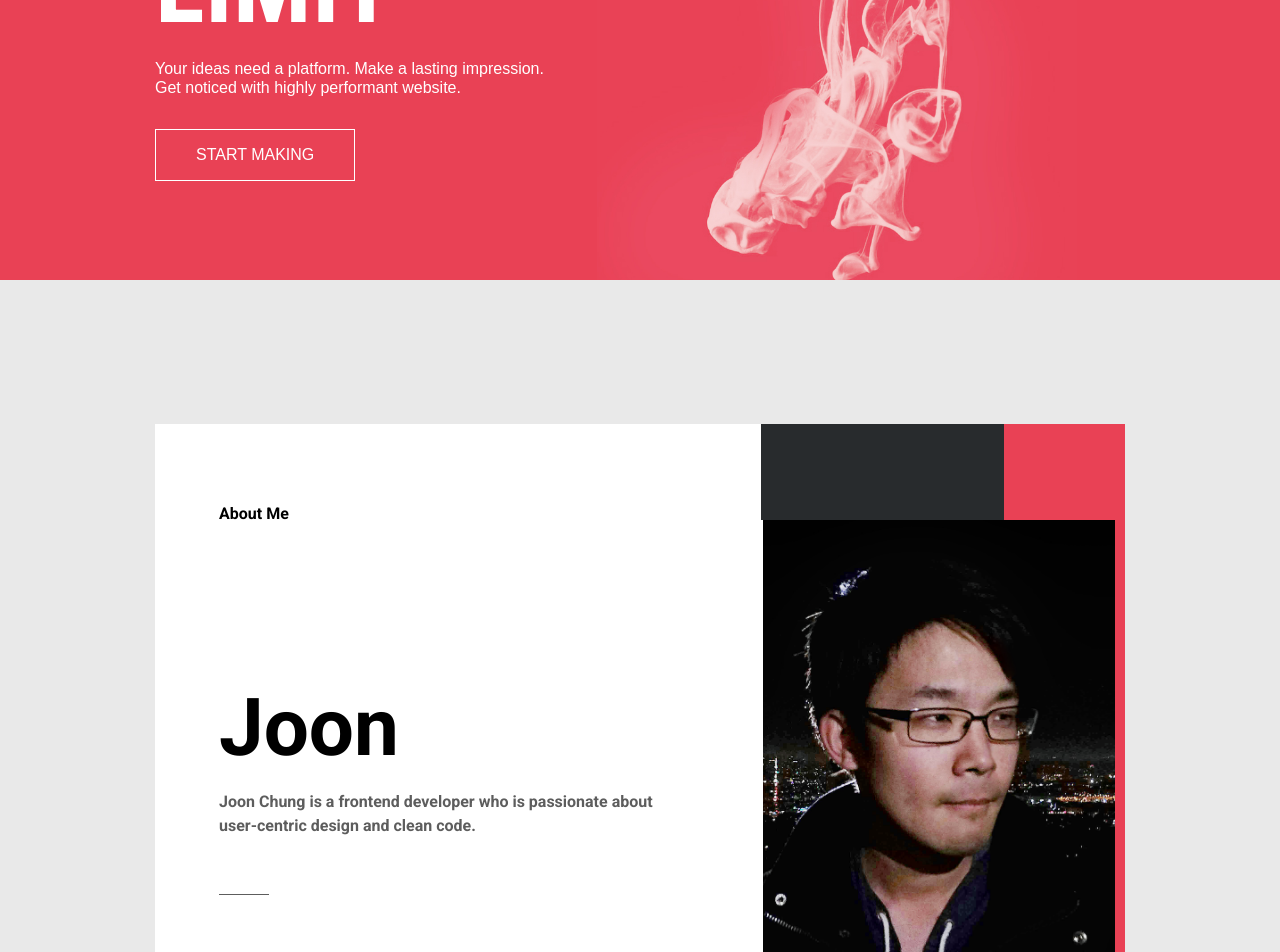
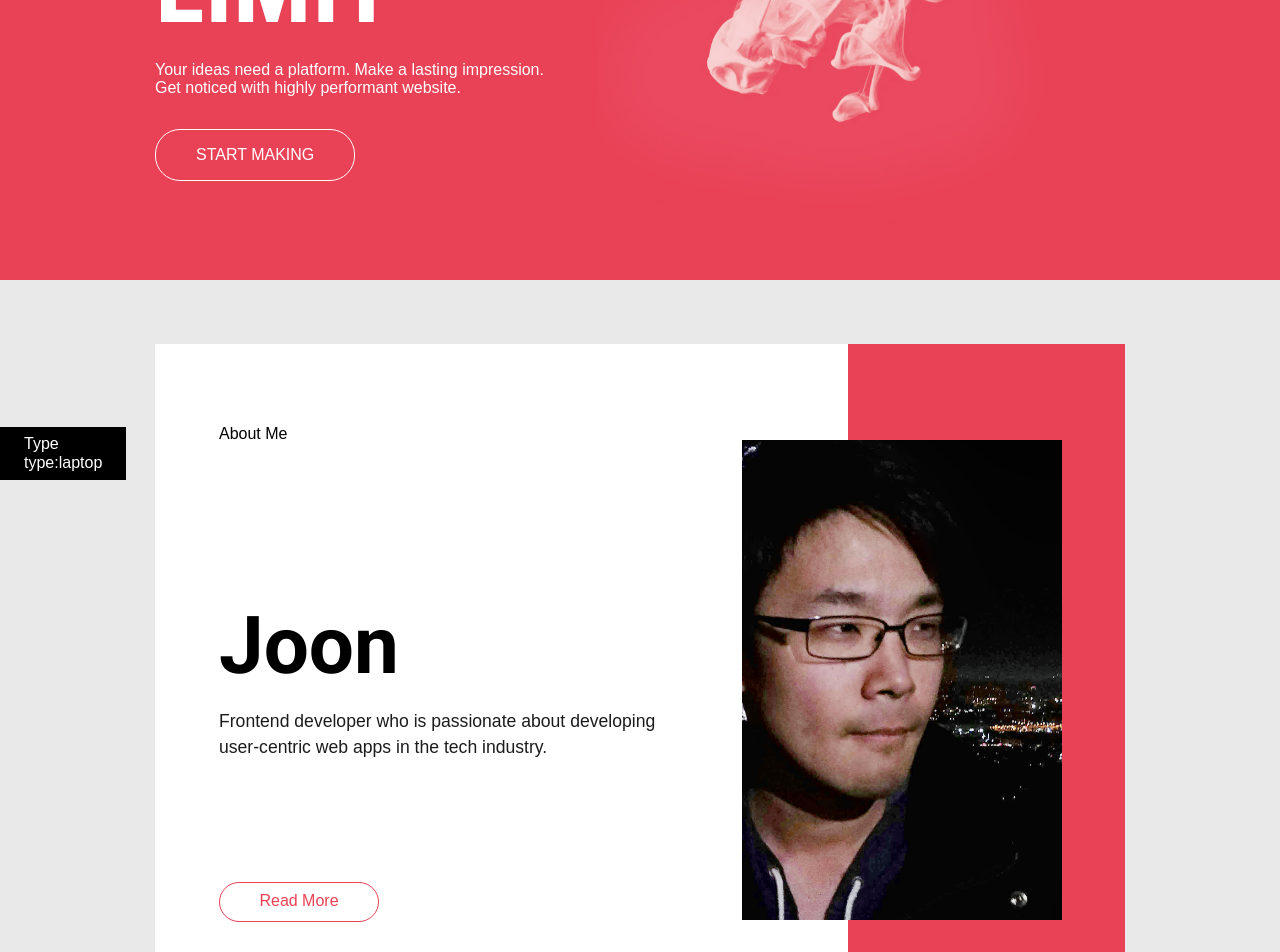
Before and after one commit to joonsubtalk/jsub, a React (Create React App) app: page / in a window 1280 px wide. Shown: the part 320-1272 px from the top of the page. Built offline with nearby package versions, Linux system fonts and the light colour scheme; a web font is replaced by a local one.

Commit message:
major update

```diff
--- a/src/Component/About/About.jsx
+++ b/src/Component/About/About.jsx
@@ -5,36 +5,49 @@ import './about.css';
 
 class About extends Component {
 
+	state = {
+		reveal : false
+	}
+
 	renderArrayToParagraph = (arr) => {
 		return arr.map((line, idx) => {
 			return <p key={idx}>{line}</p>
 		})
 	}
 
+	clickHandler = () => {
+		this.setState({reveal : !this.state.reveal})
+	}
+
 	render() {
 
 		const { description, pic, blurb } = this.props;
+		const { reveal } = this.state;
 
 		return (
-			<section className="c-about">
+			<section className={`c-about ${reveal ? 'c-about--reveal' : ''}`}>
 				<div className="c-about__background">
 					<div className="c-about__background1"></div>
-					<div className="c-about__background2"></div>
-					<div className="c-about__background3"></div>
+					<div className="c-about__background2">
+						<div className="c-about__background2Active"></div>
+					</div>
+					<div className="c-about__background3">
+						<div className="c-about__background3Active"></div>
+					</div>
 				</div>
-				<div className="c-about__container">
+				<div onMouseEnter={this.clickHandler} onMouseLeave={this.clickHandler} className="c-about__container">
 					<div className="c-about__header">About Me</div>
-					<button className="c-about__readmore" />
-					<div className="c-about__hr"></div>
+					<button className="c-about__readmore">Read More</button>
 					<div className="c-about__content">
 						<div className="c-about__card">
 							<div className="c-about__text">
 								<div className="c-about__title">Joon</div>
 								<div className="c-about__teaser">{blurb}</div>
+								<div className="c-about__description">{this.renderArrayToParagraph(description)}</div>
 							</div>
 						</div>
 						<div className="c-about__featuredImage">
-							<img className="c-about__image" src={pic} alt="" />
+							<img className="c-about__image" src={pic} alt="profile pic of joon" />
 						</div>
 					</div>
 				</div>
--- a/src/Component/About/about.scss
+++ b/src/Component/About/about.scss
@@ -4,15 +4,27 @@
     $ABOUT_HEIGHT: 60em;
     $SUBHEIGHT: $ABOUT_HEIGHT - 18em;
 
-    font-family: 'Roboto', sans-serif;
     background-color: $ABOUT_BACKGROUND;
-    height: $ABOUT_HEIGHT;
+    height: 42em;
     display: flex;
     justify-content: center;
     align-items: center;
 
+    @media #{$desktop} {
+        height: $ABOUT_HEIGHT;
+    }
+
+    @media #{$laptop} {
+        height: $ABOUT_HEIGHT - 10em;
+    }
+
+    @media #{$tablet} {
+        height: $ABOUT_HEIGHT;
+    }
+
     &__image {
-        width: 30em;
+        transition: all ease .5s;
+        width: 37em;
         height: 100%;
         object-fit: cover;
         position: absolute;
@@ -23,6 +35,18 @@
         width: 22em;
         position: relative;
         overflow: hidden;
+
+        @media #{$desktop} {
+            width: 22em;
+        }
+
+        @media #{$laptop} {
+            width: 20em;
+        }
+
+        @media #{$tablet} {
+            width: 700px;
+        }
     }
 
     &__container {
@@ -33,6 +57,9 @@
         display: flex;
 
         @media #{$desktop} {
+            position: absolute;
+            height: $SUBHEIGHT;
+            display: flex;
             width: 1200px;
         }
 
@@ -45,15 +72,6 @@
         }
     }
 
-    &__hr {
-        width: 50px;
-        height: 1px;
-        position: absolute;
-        top: 70%;
-        left: 4em;
-        background-color: #5d5d5d;// TODO::
-    }
-
     &__header {
         position: absolute;
         top: 12%;
@@ -61,8 +79,15 @@
     }
 
     &__content {
-        padding: 6em 10em 6em 2em;
         display: flex;
+
+        @media #{$desktop} {
+            padding: 6em 10em 6em 2em;
+        }
+
+        @media #{$laptop} {
+            padding: 6em 0em 6em 2em;
+        }
     }
 
     &__card {
@@ -71,32 +96,63 @@
         display: flex;
         justify-content: center;
         align-items: center;
+
+        @media #{$desktop} {
+            padding: 3em 6em 3em 2em;
+        }
+
+        @media #{$laptop} {
+            padding: 3em 3em 3em 2em;
+        }
+
+        @media #{$tablet} {
+            padding: 0;
+        }
     }
 
-    &__text {
-
+    &__description {
+        width: 27em;
+        height: 0;
+        color: #484848;// TODO ::
+        line-height: 1.5;
+        overflow: hidden;
+        transition: all ease .5s;
+        font-size: 1.1em;
     }
 
     &__readmore {
+        color: $PRIMARY;
         position: absolute;
-        width: 40px;
+        width: 10em;
         height: 40px;
         top: 80%;
         left: 4em;
-        border-radius: 50%;
-        border: none;
-        background-color: $PRIMARY;
+        border-radius: 25px;
+        background-color: $COLOR_WHITE;
+        border: 1px solid $PRIMARY;
+        outline: none;
+
+        &:hover {
+            background-color: $PRIMARY;
+            cursor: pointer;
+            color: $COLOR_WHITE;
+        }
     }
 
     &__teaser {
-        width: 28em;
-        color: #5d5d5d;// TODO::
+        width: 27em;
+        height: 3em;
+        overflow: hidden;
+        color: $COLOR_DARKGRAPHITE;// TODO::
         line-height: 1.5;
+        font-size: 1.1em;
+        transition: all ease .5s;
     }
 
     &__title {
         font-size: 5em;
         margin-bottom: .2em;
+        font-family: 'Roboto', sans-serif;
     }
 
     //
@@ -115,6 +171,7 @@
         }
 
         @media #{$laptop} {
+            grid-template-columns: 5fr 0fr 2fr;
             width: 970px;
         }
 
@@ -131,4 +188,37 @@
     &__background3 {
         background-color: $ABOUT_BACKGROUND3;
     }
+
+    &__background2Active {
+        background-color: $ABOUT_BACKGROUND3;
+        transition: all ease .5s;
+        width: 0px;
+        height: 100%;
+    }
+    &__background3Active {
+        background-color: $ABOUT_BACKGROUND2;
+        transition: all ease .5s;
+        width: 0px;
+        height: 100%;
+    }
 }
+
+// Modifier
+.c-about--reveal {
+
+    .c-about {  //NAMESPACE
+        &__background2Active {
+            width: 100%;
+        }
+        &__background3Active {
+            width: 100%;
+        }
+        &__description {
+            height: 15em;
+        }
+        &__image {
+            width: 22em;
+        }
+    }
+
+}
--- a/src/Component/Debugger/Debugger.jsx
+++ b/src/Component/Debugger/Debugger.jsx
@@ -1,17 +1,22 @@
 import React, { Component } from 'react';
+import './debugger.css';
 
 const styles= {
     position : 'fixed',
     zIndex : 999999,
     backgroundColor : '#000',
     padding: '.5em 1.5em',
+    bottom: 0,
     color : '#fff'
 }
 
 class Debugger extends Component {
     render () {
-        return(<div style={styles}>
+        return(<div className="o-debugger" style={styles}>
             Type
+            <div className="o-debugger__type">
+                type:
+            </div>
         </div>);
     }
 }
--- /dev/null
+++ b/src/Component/Debugger/debugger.scss
@@ -0,0 +1,20 @@
+@import 'configs/shared.scss';
+
+.o-debugger {
+
+    &__type:after {
+        content: 'mobile';
+
+        @media #{$desktop} {
+            content: 'desktop';
+        }
+
+        @media #{$laptop} {
+            content: 'laptop';
+        }
+
+        @media #{$tablet} {
+            content: 'tablet';
+        }
+    }
+}
--- a/src/Component/Header/Header.jsx
+++ b/src/Component/Header/Header.jsx
@@ -12,7 +12,7 @@ class Header extends Component {
                     <div className="o-header__aligner">
                         <div className="o-header__content">
                             <div className="o-header__mark">Create without limit</div>
-                            <div className="o-header__subtext">Your ideas need a platform. Make a lasting impression.<br /> Get noticed with highly performant website.</div>
+                            <div className="o-header__subtext">Your ideas need a platform. Make a lasting impression. Get noticed with highly performant website.</div>
                             <button className="o-header__cta">Start Making</button>
                         </div>
                     </div>
--- a/src/Component/Header/header.scss
+++ b/src/Component/Header/header.scss
@@ -7,14 +7,26 @@
     font-size: 1em;
     color: white;
     overflow: hidden;
+    transition: all ease .2s;
+
+    @media #{$mobile} {
+        padding: 1em;
+        height: 50vh;
+    }
 
     &__mark {
-        font-size: 6.5em;
+        font-size: 4.5em;
         font-family: 'Roboto Condensed', sans-serif;
-        width: 5em;
-        line-height: 0.8;
+        width: 100%;
+        line-height: 0.9;
         text-transform: uppercase;
         margin-bottom: 2rem;
+
+        @media #{$notMobile} {
+            font-size: 6.5em;
+            width: 5em;
+            line-height: 0.8;
+        }
     }
 
     &__container {
@@ -52,18 +64,33 @@
     }
 
     &__content {
+        display: flex;
+        flex-direction: column;
+        justify-content: center;
+        position: relative;
+        z-index: 9999999;
 
+        @media #{$notMobile} {
+            display: block;
+        }
     }
 
     &__subtext {
         margin-bottom: 2rem;
+        line-height: 1.4;
+
+        @media #{$notMobile} {
+            line-height: initial;
+            width: 26em;
+        }
     }
 
     &__bgimage {
+        display: block;
         position: absolute;
         width: 30em;
         right: 5%;
-        top: 10em;
+        top: 0;
     }
 
     &__cta {
@@ -73,10 +100,15 @@
         padding: 1em 2.5em;
         text-transform: uppercase;
         transition: all ease .2s;
+        border-radius: 25px;
 
         &:hover {
             cursor: pointer;
             background-color: $PRIMARY1;
+        }
+
+        @media #{$mobile} {
+            align-self: center;
         }
     }
 
--- a/src/configs/info.js
+++ b/src/configs/info.js
@@ -1,8 +1,7 @@
 export const info = {
-    aboutBlurb : 'Joon Chung is a frontend developer who is passionate about user-centric design and clean code.',
+    aboutBlurb : 'Frontend developer who is passionate about developing user-centric web apps in the tech industry.',
     aboutDescription : [
-        'Joon Chung is a frontend developer who is passionate about user-centric design. He studied Computer Science at California State University Northridge, and proceeded to graduate studies at University of California Los Angeles to further his knowledge in mobile technologies.',
-        'In 2007, his mobile game \'Sketch\' was featured by Forbes.com as a part of the "ten cool games" list, and was also a runner-up regional winner in the Adobe Mobile Contest.',
+        'Studied Computer Science at California State University Northridge, and proceeded to graduate studies at University of California Los Angeles with an emphasis in mobile technologies.',
         'After a few years living in the Bay and beautifying Zazzle.com as a UI developer, he\'s back in Los Angeles working at MediaTemple as a frontend developer.'
     ],
     portfolio : {
--- a/src/configs/media.scss
+++ b/src/configs/media.scss
@@ -15,3 +15,4 @@ $laptop: "(min-width: 1024px) and (max-width: 1439px)";
 $desktop: "(min-width: 1440px)";
 
 $notDesktop: "(max-width: 1023px)";
+$notMobile: "(min-width: 768px)";
```
